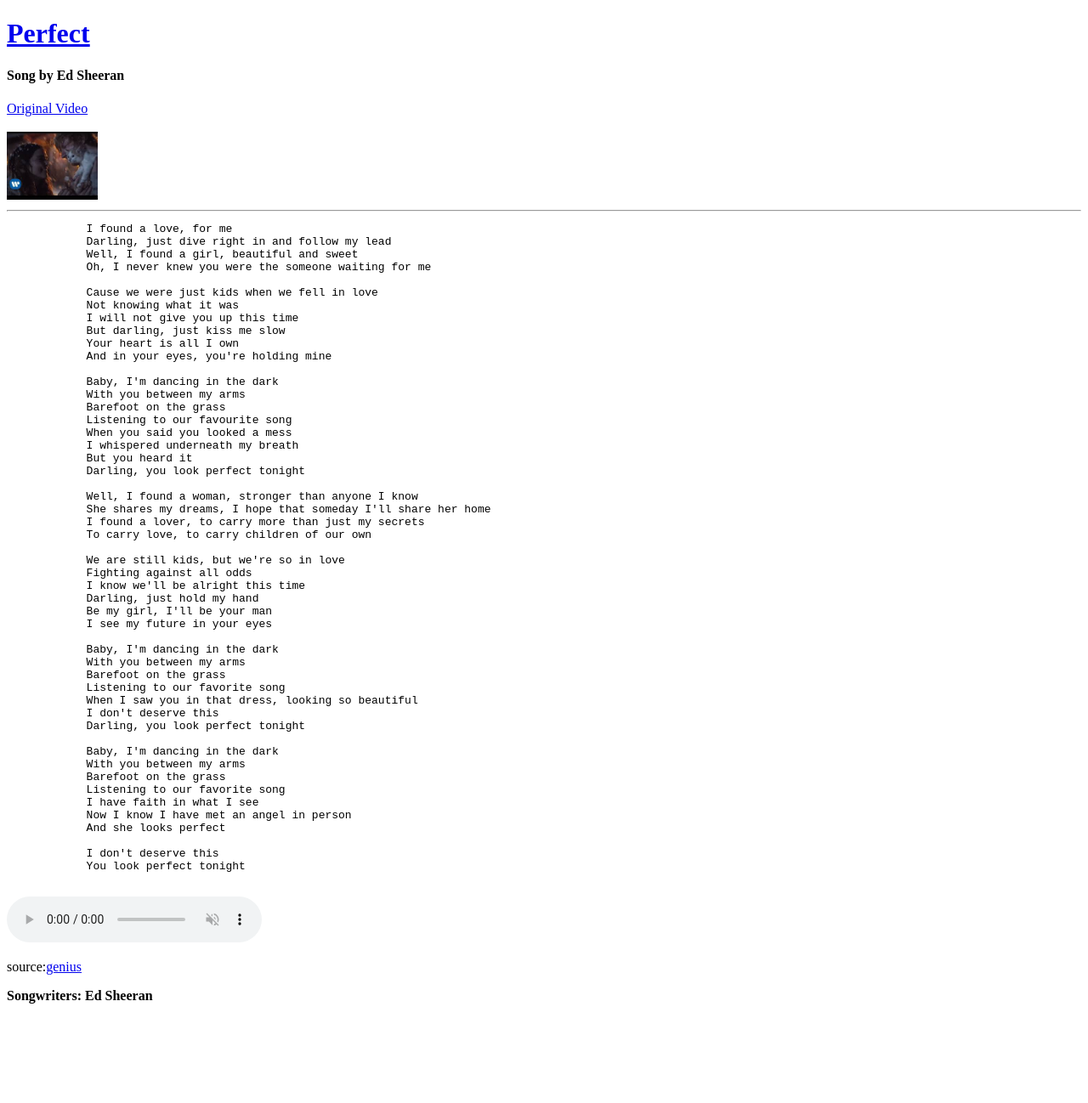
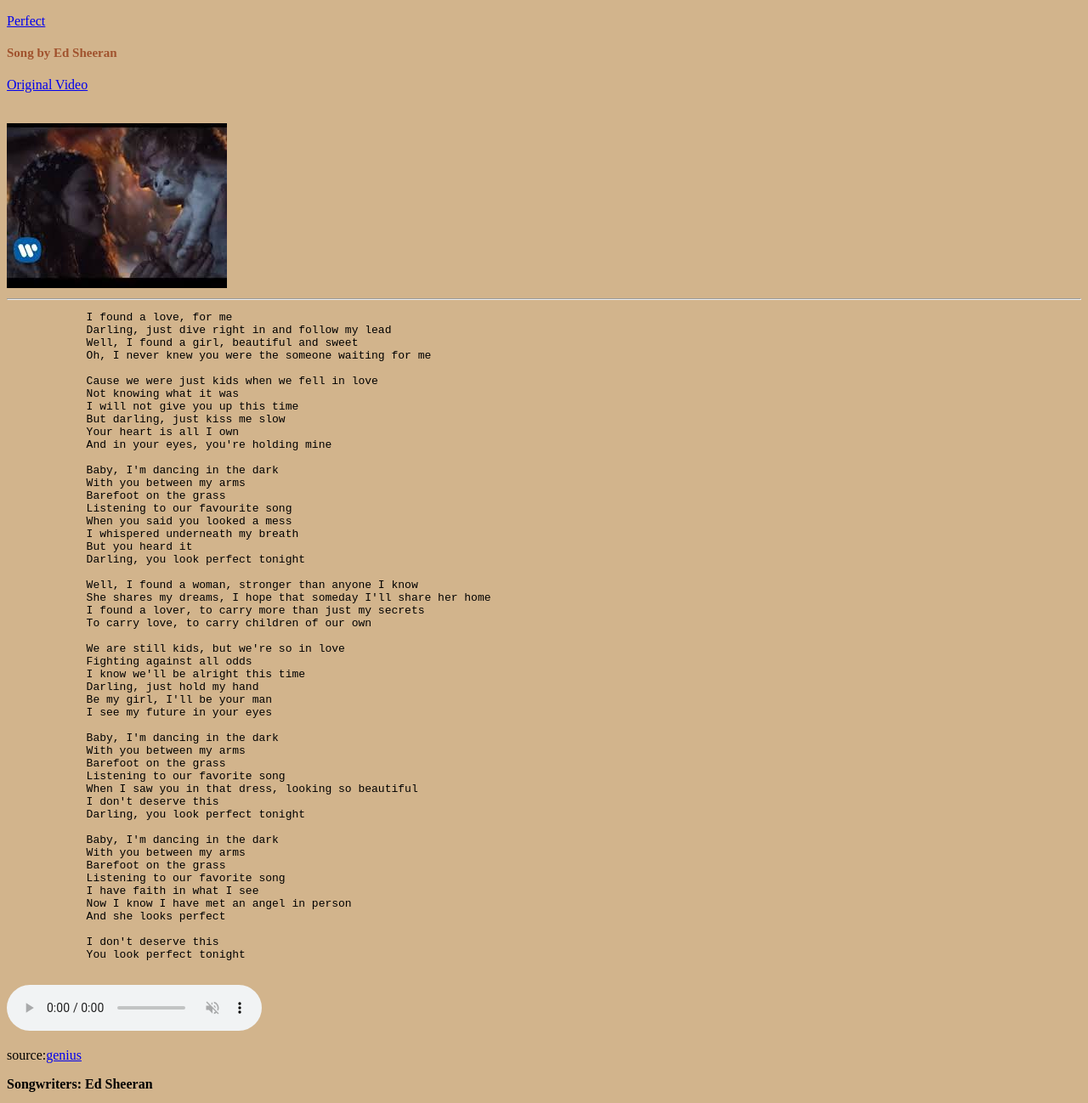
Before and after one commit to sirekhay-1/website, a plain HTML site: page lyrics.html in a window 1280 px wide. Shown: the whole page at 85% size. Before the commit the page ends 1189 px from the top, so only its background shows below. Drawn offline with Linux system fonts and the light colour scheme.

Commit message:
new changes

```diff
--- a/lyrics.html
+++ b/lyrics.html
@@ -1,30 +1,40 @@
 <!DOCTYPE html>
 <html lang="en">
+<link rel="stylesheet" href="style.css">
 
 <head>
     <meta charset="UTF-8">
     <meta name="viewport" content="width=device-width, initial-scale=1.0">
     <title>My first song lyrics website</title>
-    <link rel="stylesheet" href="style.css">
 </head>
 
 <body>
-
+    <div class="container">
+        <div>
             <a href="https://www.google.com/search?q=i+found+a+love+for+me+lyrics&oq=i+fou&aqs=chrome.8.69i57j46i340i512l3j46i512l4j0i512j0i271.34025j0j4&sourceid=chrome&ie=UTF-8"
                 target="_blank" title="Lyric of the song">
-        <h1>Perfect</h1>
+                <p>Perfect</p>
             </a>
+        </div>
 
+
+        <div>
             <h4>Song by Ed Sheeran</h4>
             <a href="https://www.youtube.com/watch?v=kPhpHvnnn0Q" target="_blank">
                 Original Video
             </a>
+        </div>
+    </div>
+
     <br />
     <br />
+
 
     <a href="https://www.youtube.com/watch?v=kPhpHvnnn0Q" target="_blank">
         <img src="images/perfect.jfif" alt="perfect" />
     </a>
+
+
 
     <hr />
 
@@ -88,8 +98,8 @@
         <source src="audio/Ed_Sheeran Perfect.mp3">
     </audio>
 
-    <p>source:<a href=" https://genius.com/Ed-sheeran-perfect-lyrics" target="blank">genius</a></p>
-    <strong>Songwriters: Ed Sheeran</strong>
+    <p class="source">source:<a href=" https://genius.com/Ed-sheeran-perfect-lyrics" target="blank">genius</a></p>
+    <p class="songwriter">Songwriters: Ed Sheeran</p>
 </body>
 
 </html>
--- a/style.css
+++ b/style.css
@@ -1,3 +1,23 @@
 img {
-  height: 80px;
+  size: 90px;
 }
+
+div > h4 {
+  font-size: 15px;
+  color: sienna;
+}
+
+body {
+  background-color: tan;
+}
+.source {
+  font-size: 16px;
+}
+
+.songwriter {
+  font-weight: bold;
+}
+
+.container {
+  color: aqua;
+}
```
Lines whose indentation alone changed are shown as unchanged.
